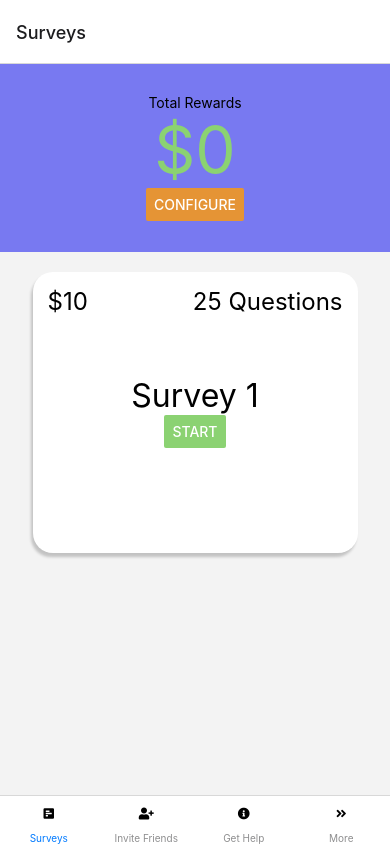
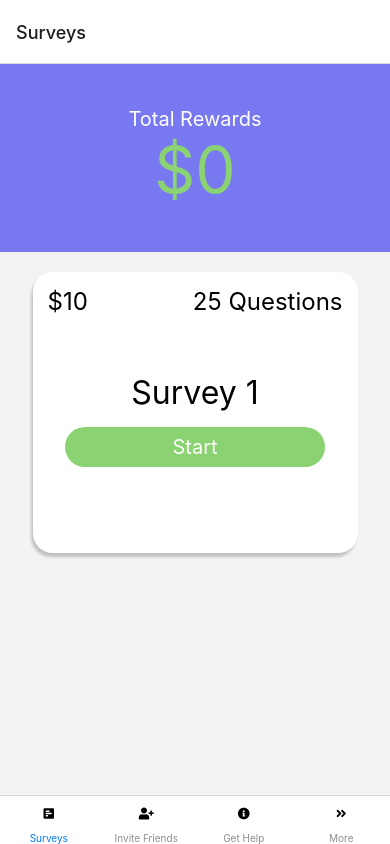
Before and after one commit to VirenderRana/O-RDS, a React Native app: screen /Surveys in a window 390 px wide. Built offline with nearby package versions, Linux system fonts and the light colour scheme.

Commit message:
Home.js and invite.js updates
Updated home button to a pressable. Began invite page. Style updates

```diff
--- a/src/screens/home.js
+++ b/src/screens/home.js
@@ -1,5 +1,5 @@
 import React, { useState } from 'react';
-import { StyleSheet, Text, View, Button, Dimensions, ScrollView} from 'react-native';
+import { StyleSheet, Text, View, Button, Dimensions, ScrollView, Pressable} from 'react-native';
 
 const windowHeight = Dimensions.get('window').height;
 const windowWidth = Dimensions.get('window').width;
@@ -10,10 +10,9 @@ const Home = () => {
     return (
         <View style={styles.background}>
             <View style={styles.rewardBox}>
-                <Text color= 'white'>Total Rewards</Text>
+                <Text style = {{ color: 'white', fontSize: 20}}>Total Rewards</Text>
                 <Text style={styles.reward}>${reward}</Text>
-                <Button title="Configure" style={styles.rewardButton} color= "#E59435" />
-                {/**  Should these buttons be Touchables? */ }
+
             </View>
 
             <ScrollView
@@ -23,7 +22,17 @@ const Home = () => {
                         <Text style={styles.staticReward} >$10</Text>
                         <Text style={styles.questionAmount}>25 Questions</Text>
                         <Text style={{fontSize: 32}}>Survey 1</Text>
-                        <Button title="Start" style={styles.startButton} color= "#8BD272"/>
+                        <Pressable
+                               style={({ pressed }) => [
+                                styles.startButton,
+                                {
+                                  backgroundColor: pressed ? '#bee6af' :'#8BD272',
+                                }
+
+                               ]}>
+                            <Text style = {{ color: 'white', fontSize: 20}} >Start</Text>
+                        </Pressable>
+                        {/** <Button title="Start" style={styles.startButton} color= "#8BD272"/> */ }
                     </View>
                 </View>
             </ScrollView>
@@ -51,12 +60,13 @@ const Home = () => {
           alignItems: 'center'
       },
       startButton: {
-          backgroundColor: '#8BD272',
-          color: 'red',
-      },
-      rewardButton: {
-          backgroundColor: '#8BD272',
-          color: 'red'
+          top: 15,
+          alignItems: 'center',
+          justifyContent: 'center',
+          paddingVertical: 8,
+          width: windowWidth / 1.5,
+          borderRadius: 20,
+          elevation: 3
       },
       surveyCard: {
           height: windowHeight / 3, // 280
@@ -77,7 +87,6 @@ const Home = () => {
         position: "absolute",
         left: 15,
         top: 15
-
       },
       questionAmount: {
         fontSize: 24,
--- a/src/screens/invite.js
+++ b/src/screens/invite.js
@@ -1,10 +1,59 @@
+import { Center } from 'native-base';
 import React from 'react';
-import { StyleSheet, Text, View, Button, Dimensions, ScrollView } from 'react-native';
+import { StyleSheet, Text, View, Button, Dimensions, ScrollView, Pressable} from 'react-native';
+import { styleProps } from 'react-native-web/dist/cjs/modules/forwardedProps';
+
+const windowHeight = Dimensions.get('window').height;
+const windowWidth = Dimensions.get('window').width;
 
 const Invite = () => {
   return (
-    <Text>Invite</Text>
+    <View style={styles.background}>
+        <Text style={styles.titleText}>Invite Friends to join this Survey</Text>
+        <Pressable
+            style={({ pressed }) => [
+            styles.shareButton,
+            {
+              backgroundColor: pressed ? '#bee6af' :'#8BD272',
+            }
+
+            ]}>
+          <Text style = {{ color: 'white', fontSize: 20}} >Share your invite link</Text>
+        </Pressable>
+        <Text style={styles.usedCounter}>0/4 used</Text>
+    </View>
   )
 }
 
+const styles = StyleSheet.create({
+  background: {
+      top: 20,
+      //height: windowHeight / 2,
+      backgroundColor: '#F3F3F3',
+      alignItems: 'center'
+  },
+  titleText: {
+    color: "#7879F1",
+    fontSize: 32,
+    justifyContent: 'center',
+    textAlign: 'center',
+    padding: 30
+  },
+  shareButton: {
+    backgroundColor: '#8BD272',
+    alignItems: 'center',
+    justifyContent: 'center',
+    paddingVertical: 8,
+    width: windowWidth / 1.2,
+    borderRadius: 20,
+    elevation: 3,
+    padding: 30
+  },
+  usedCounter: {
+    padding: 30,
+    fontSize: 24
+  }
+
+});
+
 export default Invite
```
